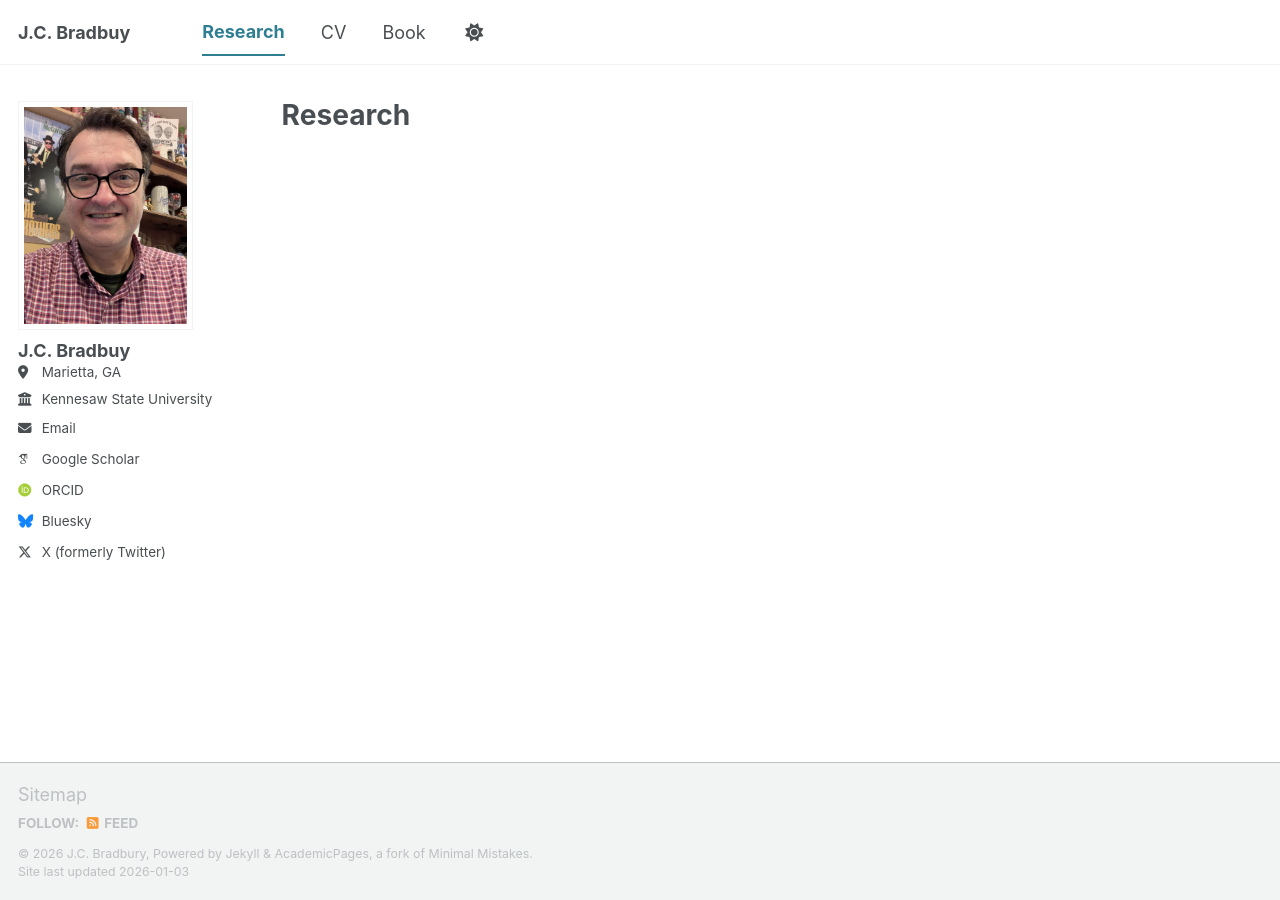
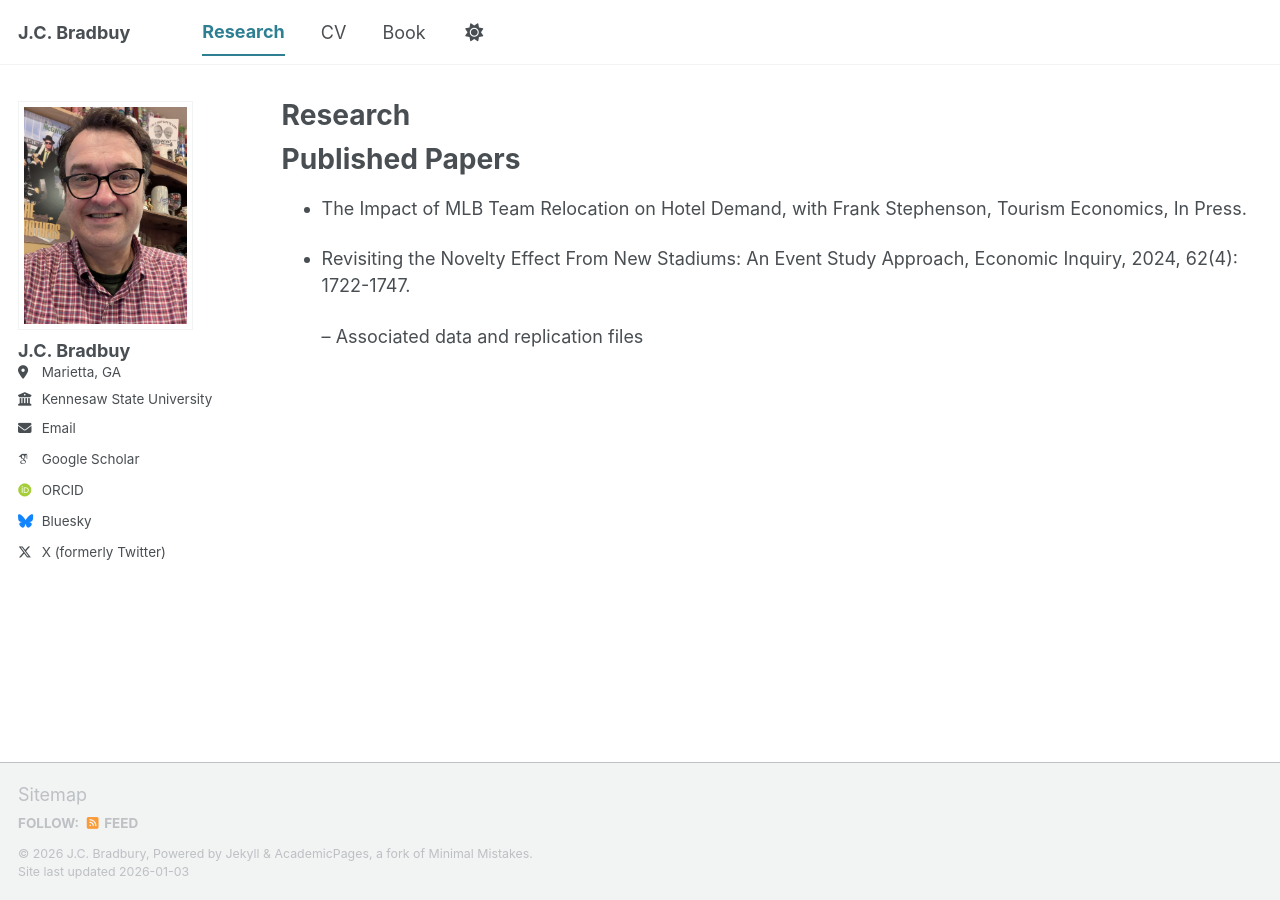
Before and after one commit to jcbradbury/jcbradbury.github.io, a Jekyll site: the page built from _pages/research.md, in a window 1280 px wide. Built offline with Jekyll 4.4.1, drawn with Linux system fonts in a browser that asks for light colours; some web fonts are replaced; a script bundle is joined from its source files by our own code; library files that are not in the unit come from our copies.

Commit message:
Update research.md

```diff
--- a/_pages/research.md
+++ b/_pages/research.md
@@ -4,3 +4,11 @@ title: "Research"
 permalink: /research/
 author_profile: true
 ---
+
+# Published Papers
+
+- The Impact of MLB Team Relocation on Hotel Demand, with Frank Stephenson, Tourism Economics, In Press.
+
+- Revisiting the Novelty Effect From New Stadiums: An Event Study Approach, Economic Inquiry, 2024, 62(4): 1722-1747.
+
+    -- Associated data and replication files
```
